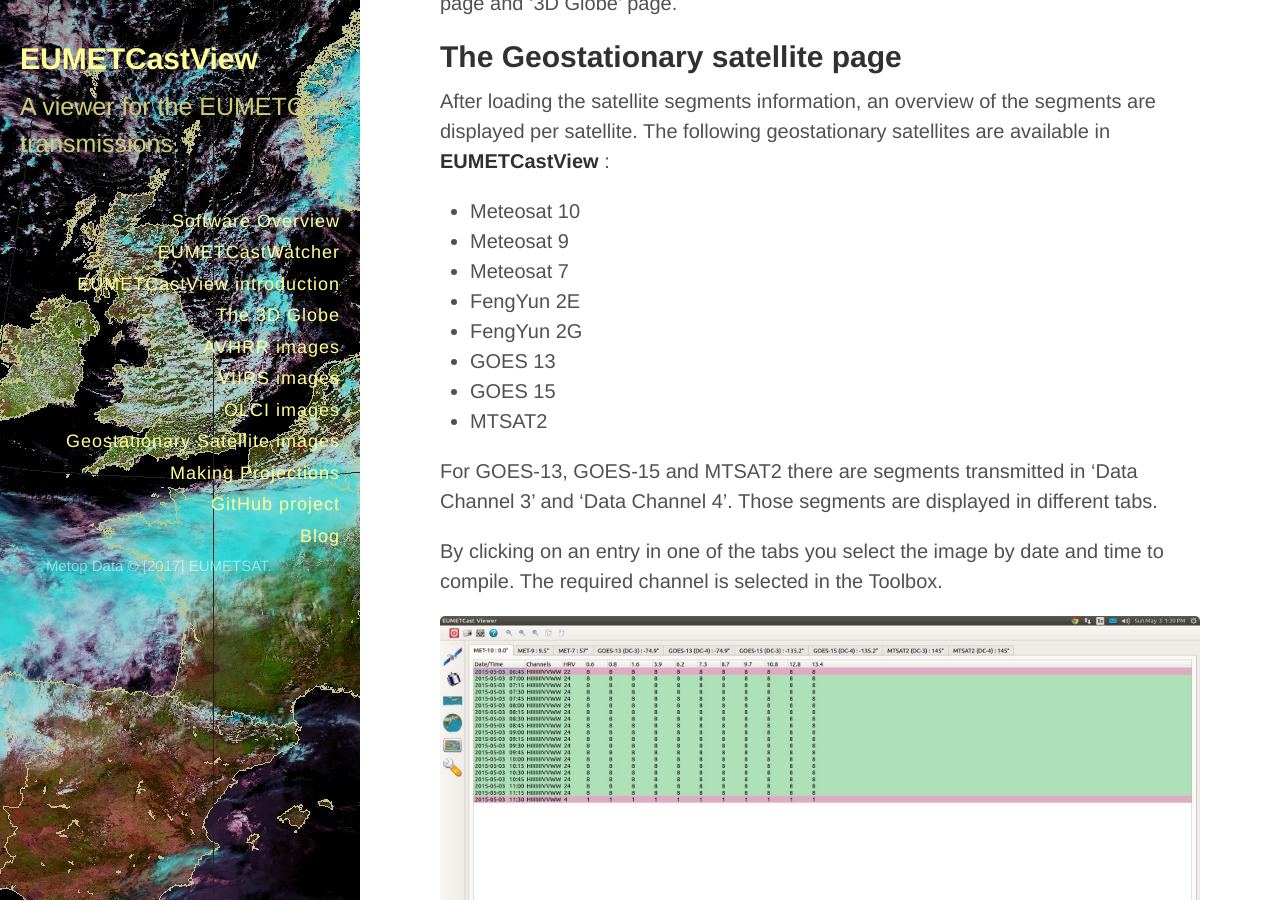
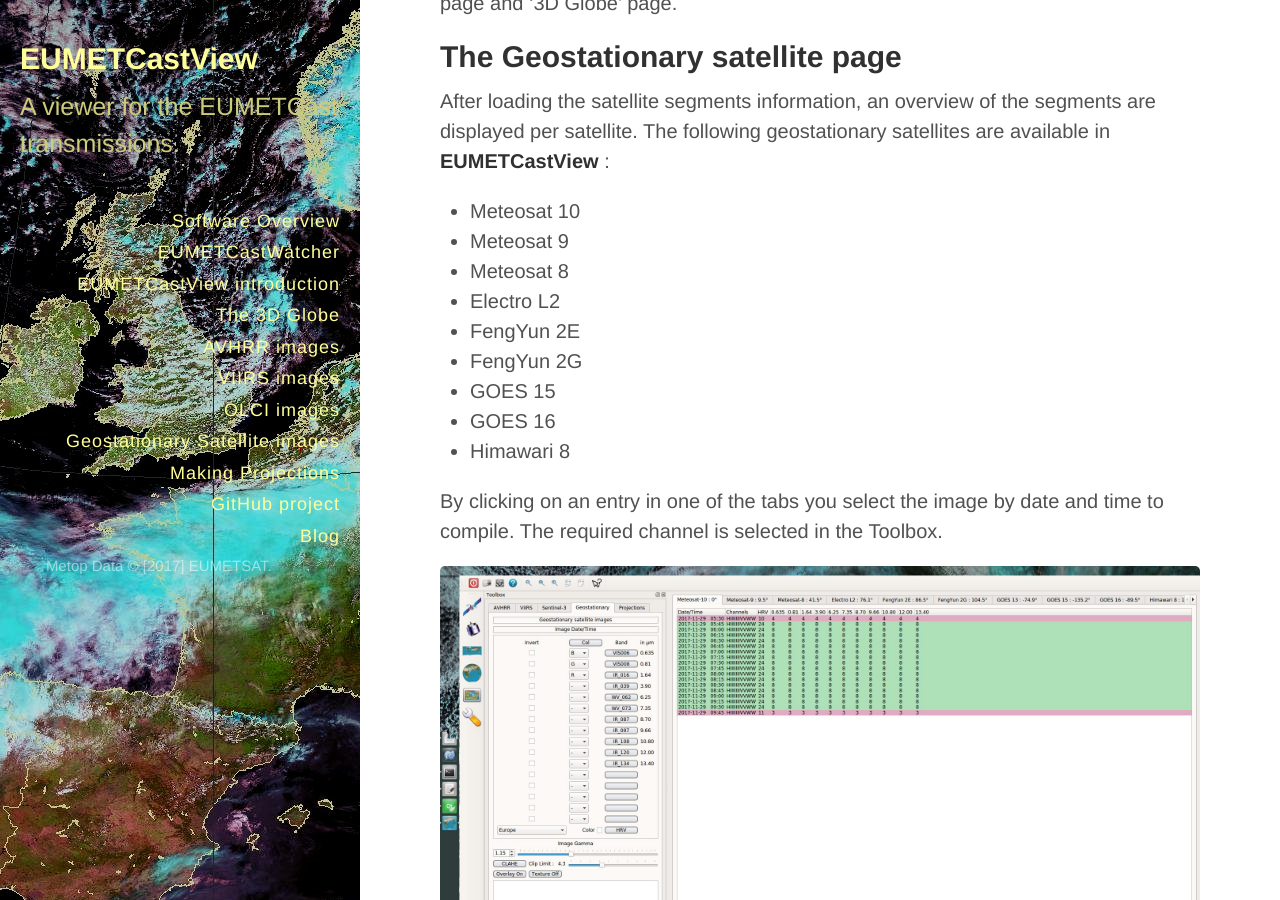
Before and after one commit to hvanruys/hvanruys.github.io, a Jekyll site: the page built from eumetcastview.md, in a window 1280 px wide and 900 px high, scrolled down 1397 px. Built offline with Jekyll 4.4.1, drawn with Linux system fonts in a browser that asks for light colours; some of the changed text lies outside the part shown.

Commit message:
update website

```diff
--- a/eumetcastview.md
+++ b/eumetcastview.md
@@ -28,7 +28,7 @@
 
 ![_config.yml](/images/Screenshot_eumetcastview_ephem.jpg)
 
-The screen is divided in three parts :
+The screen is divided into three parts :
 
 - the dockable toolbar ( can be moved left, right, up and down)
 - the Toolbox
@@ -52,14 +52,13 @@
 
 - Meteosat 10
 - Meteosat 9
-- Meteosat 7
+- Meteosat 8
+- Electro L2
 - FengYun 2E
 - FengYun 2G
-- GOES 13
 - GOES 15
-- MTSAT2
-
-For GOES-13, GOES-15 and MTSAT2 there are segments transmitted in 'Data Channel 3' and 'Data Channel 4'. Those segments are displayed in different tabs.
+- GOES 16
+- Himawari 8
 
 By clicking on an entry in one of the tabs you select the image by date and time to compile. The required channel is selected in the Toolbox.
 
```
Also changed, not shown: geostationary.md (+1 -1 lines), overview.md (+3 -8 lines), images/Screenshot_Sentinel_OLCI_EFR.jpg, images/Screenshot_Sentinel_OLCI_ERR.jpg, images/Screenshot_eumetcastview_cylindrical.jpg, images/Screenshot_eumetcastview_ephem.jpg, images/Screenshot_eumetcastview_geostationary.jpg, images/Screenshot_eumetcastview_globe.jpg, images/Screenshot_eumetcastview_image.jpg.
